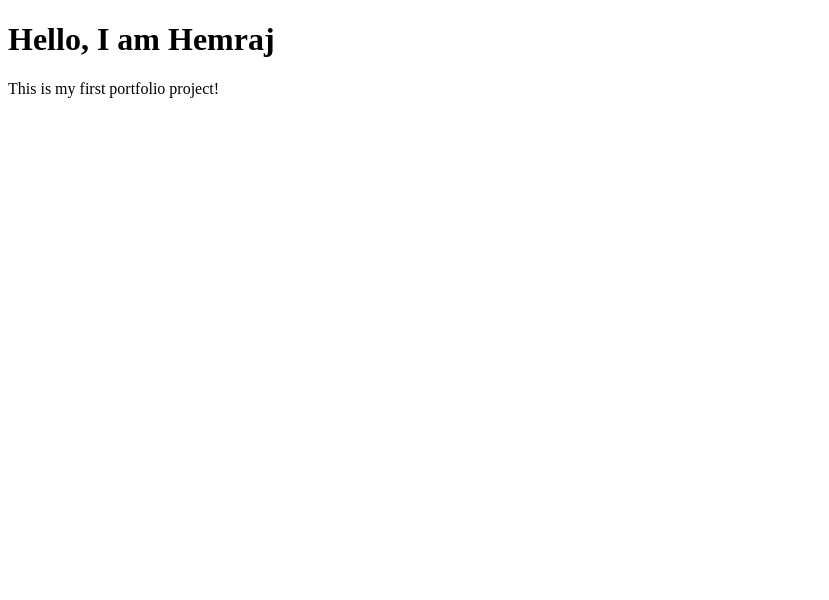
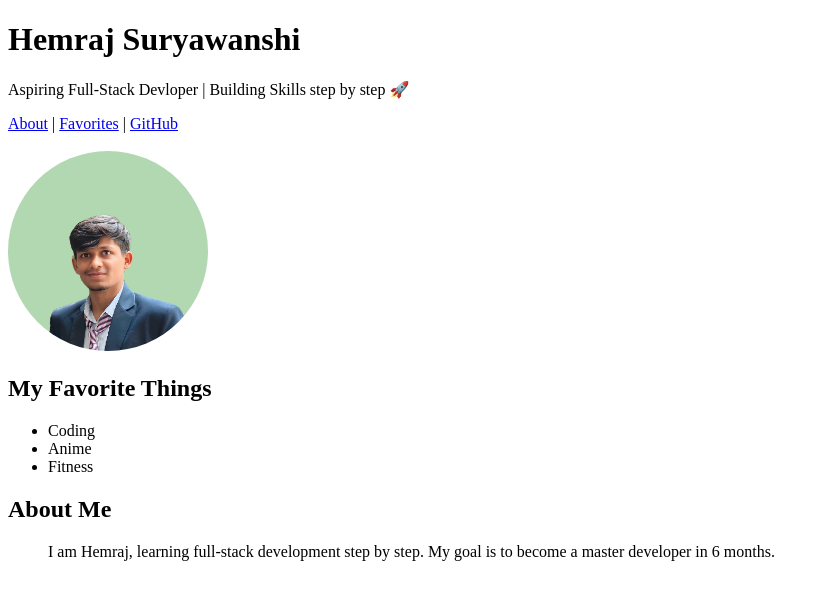
Before and after one commit to Hemrajjj13/portfolio-website, a plain HTML site: page index.html in a window 1280 px wide. Shown: the whole page, without its empty margins (0-829 px from the left). Drawn offline with Linux system fonts and the light colour scheme.

Commit message:
Add new sections into my portfolio

```diff
--- a/index.html
+++ b/index.html
@@ -1,12 +1,38 @@
 <!DOCTYPE html>
 <html lang="en">
-<head>
-    <meta charset="UTF-8">
-    <meta name="viewport" content="width=device-width, initial-scale=1.0">
+  <head>
+    <meta charset="UTF-8" />
+    <meta name="viewport" content="width=device-width, initial-scale=1.0" />
     <title>My Portfolio</title>
-</head>
-<body>
-    <h1>Hello, I am Hemraj</h1>
-    <p>This is my first portfolio project!</p>
-</body>
+    <link rel="stylesheet" href="style.css" />
+  </head>
+  <body>
+    <h1>Hemraj Suryawanshi</h1>
+    <p>Aspiring Full-Stack Devloper | Building Skills step by step 🚀</p>
+    <nav>
+      <a href="#about">About</a> |
+      <a href="#favorites">Favorites</a> |
+      <a href="https://github.com/Hemrajjj13" target="_blank" title="Visit my GitHub Profile">GitHub</a>
+    </nav>
+
+    <br />
+    <img src="ProfilePic.png" alt="My Profile Picture" height="200" width="200" />
+    <section>
+      <h2>My Favorite Things</h2>
+      <ul>
+        <li>Coding</li>
+        <li>Anime</li>
+        <li>Fitness</li>
+      </ul>
+    </section>
+    <section id="about">
+      <h2>About Me</h2>
+      <blockquote>
+        <p>
+          I am Hemraj, learning full-stack development step by step. My goal is
+          to become a master developer in 6 months.
+        </p>
+      </blockquote>
+    </section>
+  </body>
 </html>
--- /dev/null
+++ b/style.css
@@ -0,0 +1,3 @@
+img {
+    border-radius: 50%;
+}
```
Also changed, not shown: ProfilePic.png (added).
